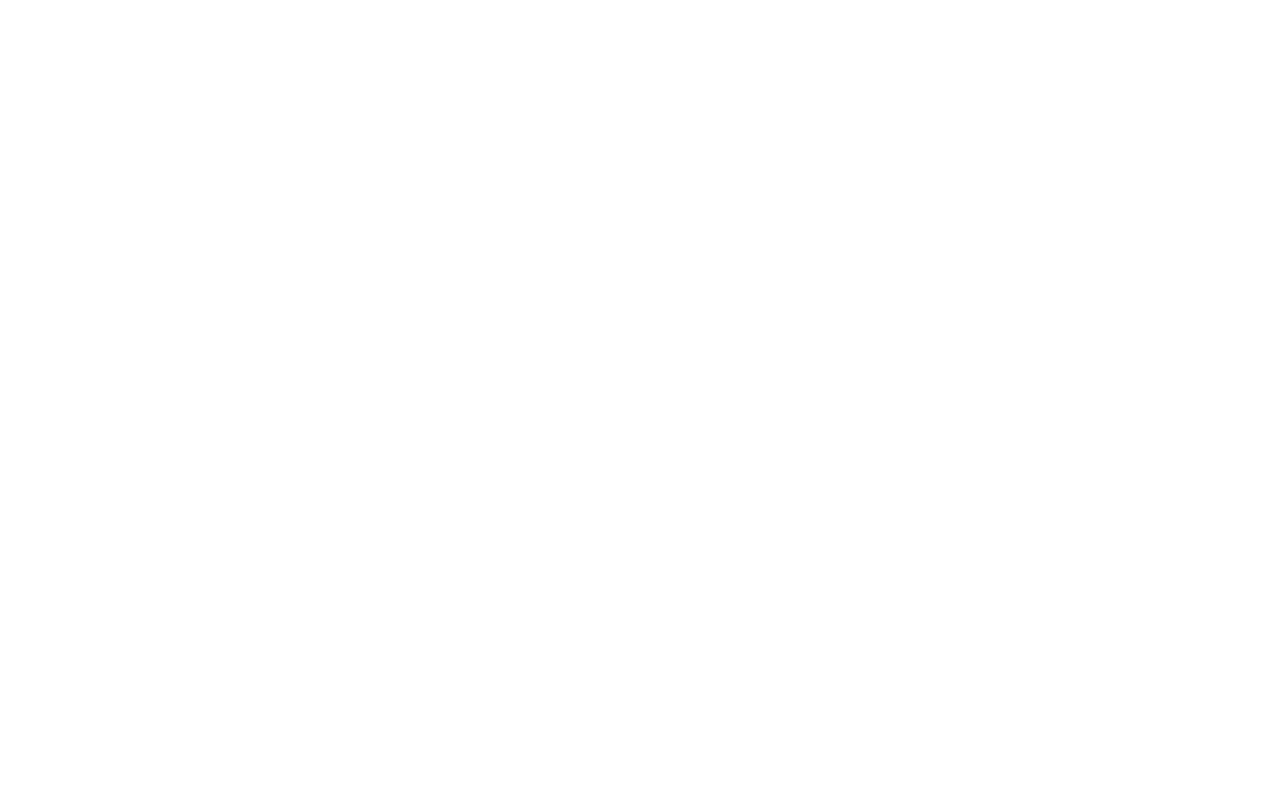
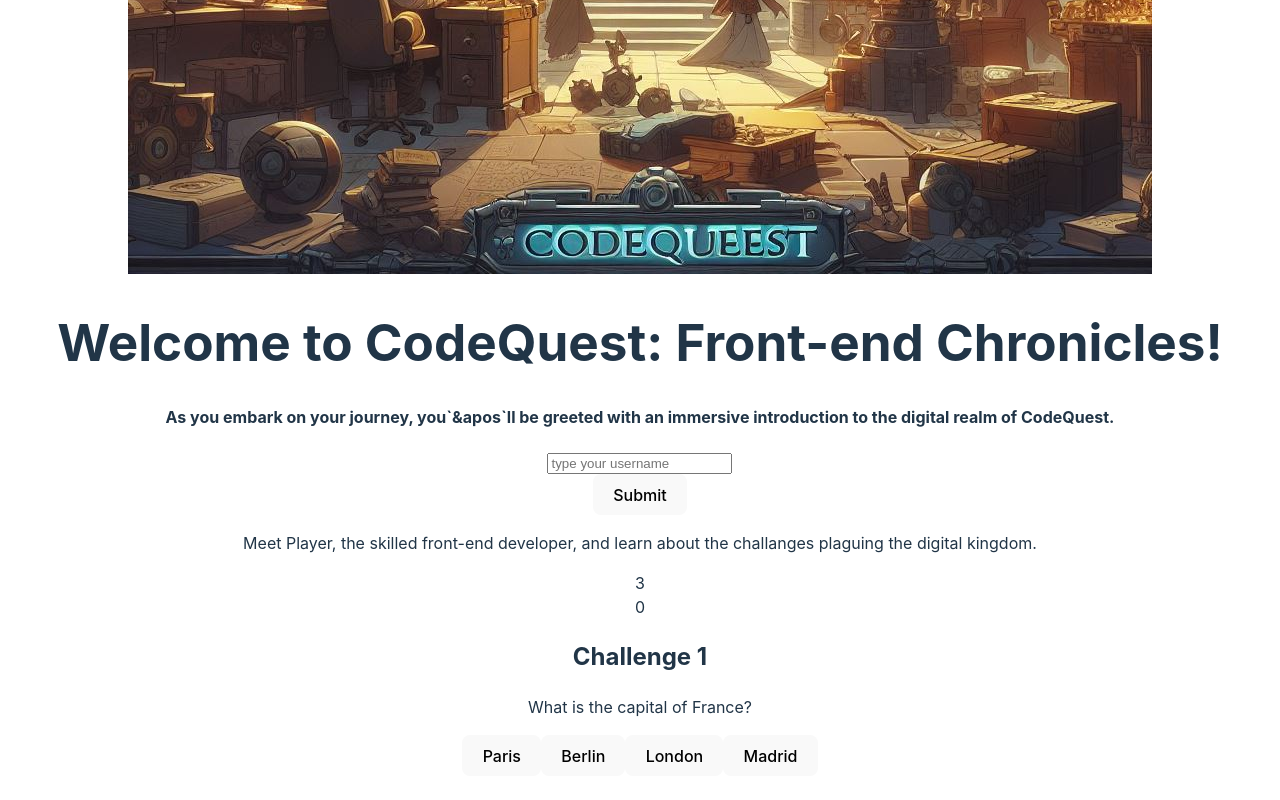
Before and after one commit to AoifeEdX/code-quest, a React (Vite) app: page / in a window 1280 px wide. Shown: the part 782-1582 px from the top of the page. Before the commit the page ends 800 px from the top, so only its background shows below. Built offline with nearby package versions, Linux system fonts and the light colour scheme.

Commit message:
create input field for username and add pics to hero section - change players name to input value needs to be fixed

```diff
--- a/package.json
+++ b/package.json
@@ -11,7 +11,10 @@
   },
   "dependencies": {
     "bootstrap": "^5.3.3",
+    "i": "^0.3.7",
+    "npm": "^10.5.0",
     "react": "^18.2.0",
+    "react-bootstrap": "^2.10.1",
     "react-dom": "^18.2.0"
   },
   "devDependencies": {
--- a/src/App.jsx
+++ b/src/App.jsx
@@ -3,11 +3,13 @@
 import viteLogo from '/vite.svg'
 import './App.css'
 import Game from './pages/Game/Game'
+import Welcome from './components/Welcome/index'
 
 function App() {
 
   return (
     <>
+      <Welcome />
       <Game/>
     </>
   )
--- a/src/components/Welcome/index.jsx
+++ b/src/components/Welcome/index.jsx
@@ -1,18 +1,77 @@
+import Form from 'react-bootstrap/Form';
+import { useState } from 'react';
+
 const Welcome = () => {
+    const [formData, setFormData] = useState({
+        username: '',
+        text: 'Player'
+    });
+    const [error, setError] = useState({
+        username: null
+    });
+
+    const handleInputChange = (e) => {
+        const {name, value} = e.target;
+        setFormData( {
+            ...formData,
+            [name]: value,
+        });
+    };
+    const handleSubmit = async (e) => {
+        e.preventDefault();
+        const validationErrors = validateForm(formData);
+        if (validationErrors) {
+            setError(validationErrors);
+            return;
+        }
+    };
+    const validateForm = (data) => {
+        console.log(data);
+        const error = {};
+        if (!data.username) {
+            error.username = 'Please create your user name!';
+            setError((prev) => ({
+                ...prev,
+                username: error.username,
+                text: 'Player'
+            }));
+        } else {
+
+            return error;
+        }
+    }
+    // let text = 'Player';
+    // const handleTextChange = (data) => {
+    //     console.log(text)
+    //     let text = 'Player';
+    //     if (data.username) {
+    //         text = data.username;
+    //         console.log(text);
+    //     } else {
+    //         return text;
+    //     }
+    // }
+
+
     return (
         <>
          <div className='d-flex flex-column flex-md-column flex-lg-row mt-3'>
+                <div className='hero-img'>
+                    <img src='../../../public/background.jpeg' alt='coding kingdom'></img>
+
+                </div>
                 <div className='p-5 text-left text-content'>
                     <h1 className='mt-5 mb-3 text-left'>Welcome to CodeQuest: Front-end Chronicles!</h1>
-                    <h4 className='mb-3 fw-bold h3 text-left'>Ay you embark on your journey, you'll be greeted with an immersive introduction to the digital realm of CodeQuest.</h4>
-                    <form>
+                    <h4 className='mb-3 fw-bold h3 text-left'>As you embark on your journey, you`&apos`ll be greeted with an immersive introduction to the digital realm of CodeQuest.</h4>
+                    <Form onSubmit={handleSubmit}>
+                        <Form.Group className='mb-3'>
+                            <input className='form-label border-success rounded' type='text' name='username' placeholder='type your username' value={formData.username} onChange={handleInputChange}></input>{error && error.username ? <p className='text-danger fw-bolder'>{error.username}</p> : ''}
+                        </Form.Group>
+                        <button className='btn btn-outline-success mb-5' type='submit'>Submit</button>
+                        <p className='mt-5 h4'>Meet {formData.text}, the skilled front-end developer, and learn about the challanges plaguing the digital kingdom.</p>
+                    </Form>
+                </div>
 
-                    </form>
-                    <p className='mt-5 h4'>Meet [name], the skilled front-end developer, and learn about the challanges plaguing the digital kingdom.</p>
-                </div>
-                <div className='hero-img'>
-
-                </div>
             </div>
 
 
```
Also changed, not shown: public/background.jpeg (added), 1 other file (tests, documents, lock files or other folders).
